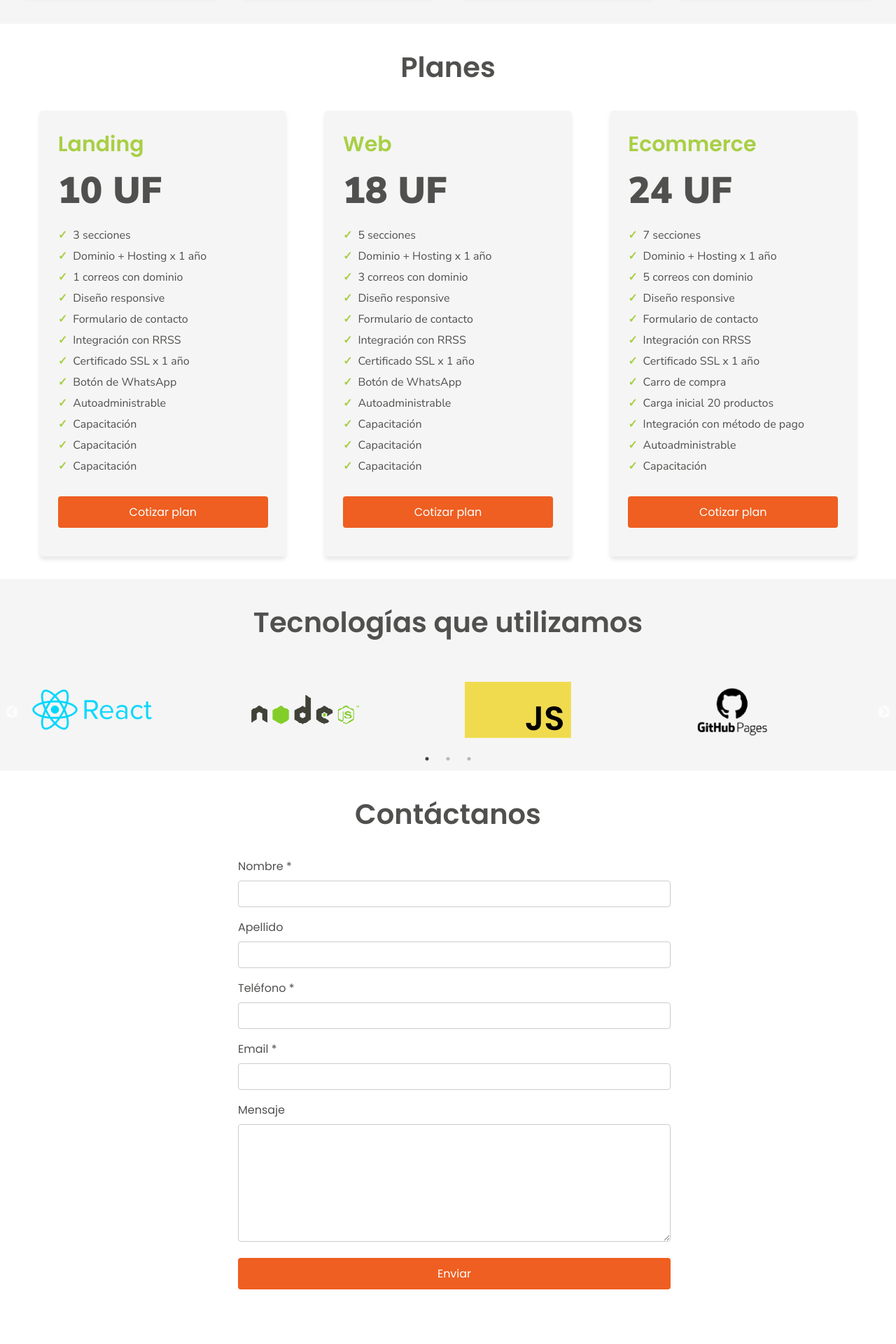
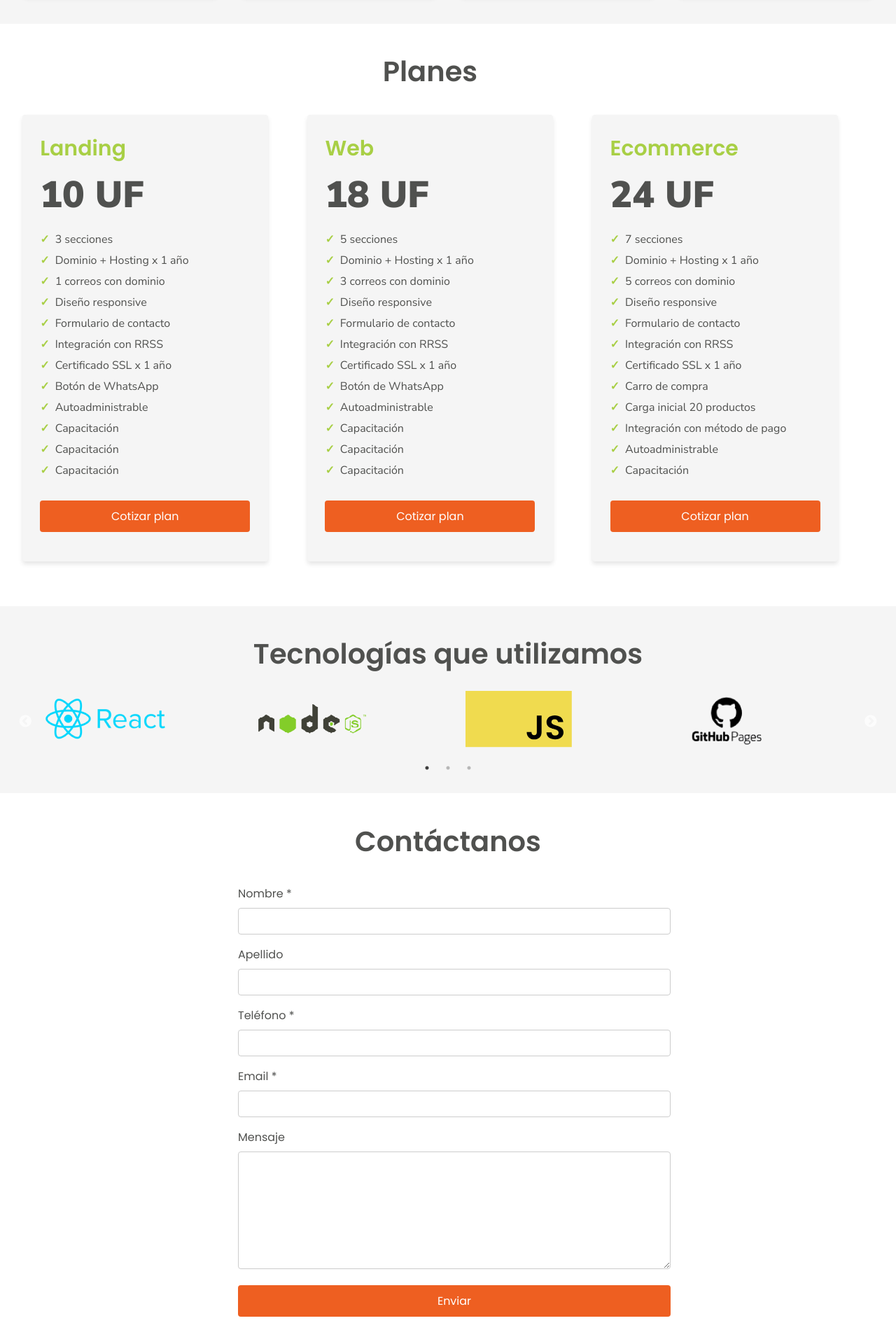
Before and after one commit to brown7jazz/landing-react, a React (Create React App) app: page / in a window 1280 px wide. Shown: the part 1132-3052 px from the top of the page at 70% size. Before the commit the page ends 3006 px from the top, so only its background shows below. Built offline with nearby package versions, Linux system fonts and the light colour scheme.

Commit message:
CSS mejorado

```diff
--- a/src/components/Contact.module.css
+++ b/src/components/Contact.module.css
@@ -1,5 +1,5 @@
 .contactSection {
-    padding: 2rem;
+    padding: 3% 4% 4% 4%;
     background-color: white;
   }
 
--- a/src/components/Plans.module.css
+++ b/src/components/Plans.module.css
@@ -1,5 +1,5 @@
 .plansSection {
-  padding: 2rem;
+  padding: 3% 4% 5% 0%;
   background-color: white;
 }
 
--- a/src/components/Technologies.module.css
+++ b/src/components/Technologies.module.css
@@ -1,13 +1,14 @@
 .technologiesSection {
     padding: 2rem;
     background-color: #f5f5f5;
+    padding: 3% 4% 4% 4%;
   }
 
   .technologiesSection h2 {
     font-size: 40px;
     text-align: center;
     color: var(--color-secondary);
-    margin-bottom: 3rem;
+    margin-bottom: 1rem;
   }
 
   .techSlide {
```
Also changed, not shown: public/images/git.png (deleted), public/images/mongodb.png.
